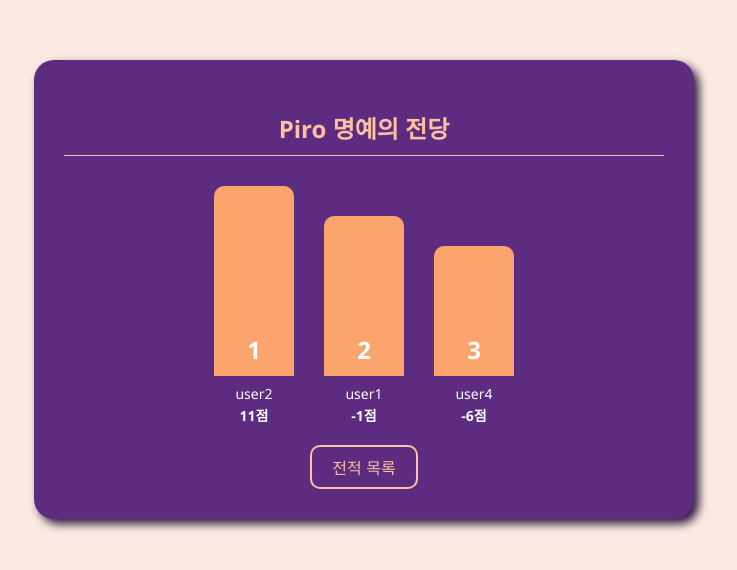
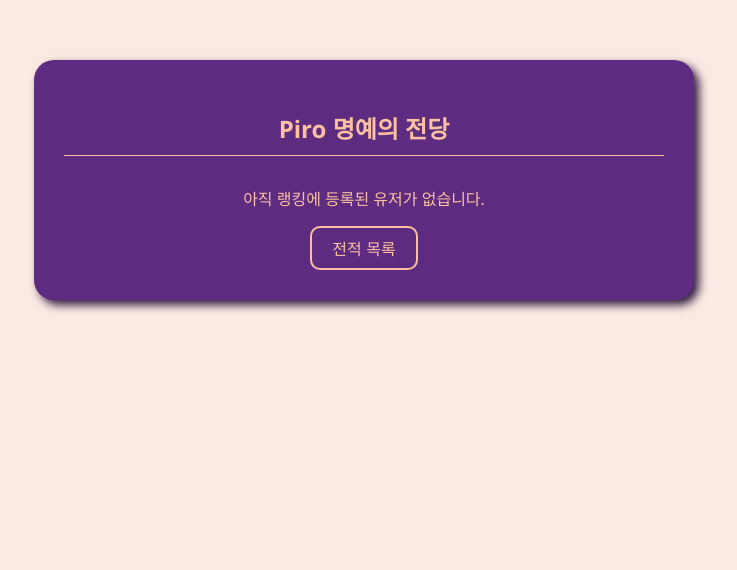
Before and after one commit to Pirogramming-23/Piro23_CardGame_3, a Django app: template cardGame/templates/ranking/ranking.html in a window 1280 px wide. Shown: the top 570 px of the page, without its empty margins (276-1013 px from the left). Run offline with Django 5.2, Linux system fonts and the light colour scheme; the template is opened without the code that fills it, so the values that code supplies are empty; parts of the project's set-up code (start-up, migrations or seed data) failed here and were passed over.

Commit message:
랭킹페이지 첫번쨰 수정

```diff
--- a/cardGame/templates/ranking/ranking.html
+++ b/cardGame/templates/ranking/ranking.html
@@ -103,41 +103,8 @@
 
   <div class="ranking-card">
     <h2><span class="highlight">Piro</span> 명예의 전당</h2>
-    <div class="bars">
-      <!-- 1위 -->
-      <div class="bar-group">
-        <div class="bar" style="height: 180px;">
-          <div class="rank">1</div>
-        </div>
-        <div class="user-info">
-          user2<br />
-          <span class="score">11점</span>
-        </div>
-      </div>
 
-      <!-- 2위 -->
-      <div class="bar-group">
-        <div class="bar" style="height: 150px;">
-          <div class="rank">2</div>
-        </div>
-        <div class="user-info">
-          user1<br />
-          <span class="score">-1점</span>
-        </div>
-      </div>
-
-      <!-- 3위 -->
-      <div class="bar-group">
-        <div class="bar" style="height: 120px;">
-          <div class="rank">3</div>
-        </div>
-        <div class="user-info">
-          user4<br />
-          <span class="score">-6점</span>
-        </div>
-      </div>
-    </div>
-    <!-- {% if rankings %}
+    {% if rankings %}
     <div class="bars">
       {% for ranking in rankings %}
         {% if forloop.counter <= 3 %}
@@ -155,7 +122,7 @@
     </div>
   {% else %}
     <p>아직 랭킹에 등록된 유저가 없습니다.</p>
-  {% endif %} -->
+  {% endif %}
 
 
     <button onclick="alert('전적 목록으로 이동합니다')">전적 목록</button>
--- a/cardGame/views.py
+++ b/cardGame/views.py
@@ -1,6 +1,7 @@
 from django.shortcuts import render, redirect
 from allauth.socialaccount.models import SocialAccount
-from .models import Game, User, views
+from .models import Game, User, Ranking
+from cardGame import views
 
 
 def index(request):
```
